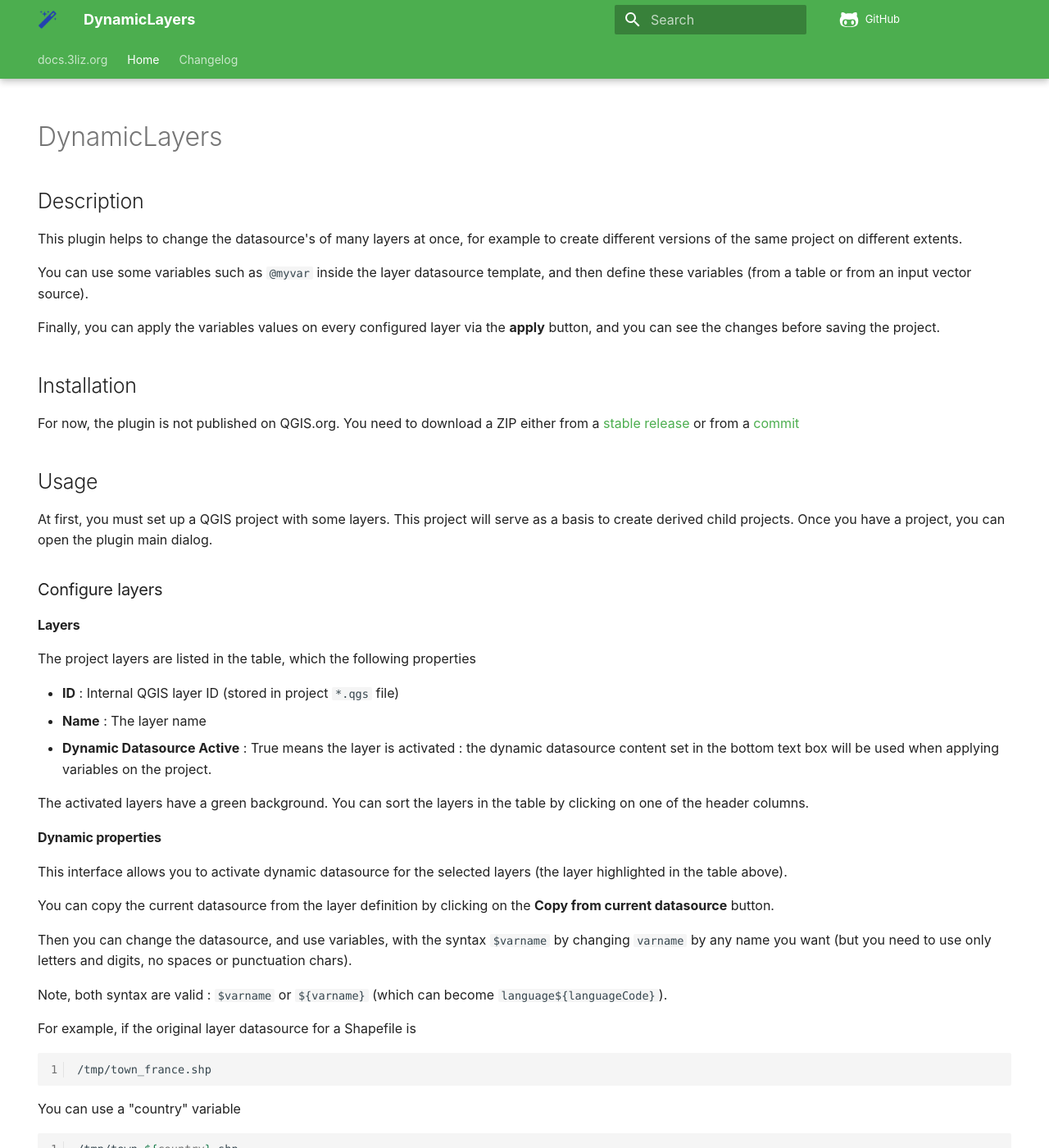
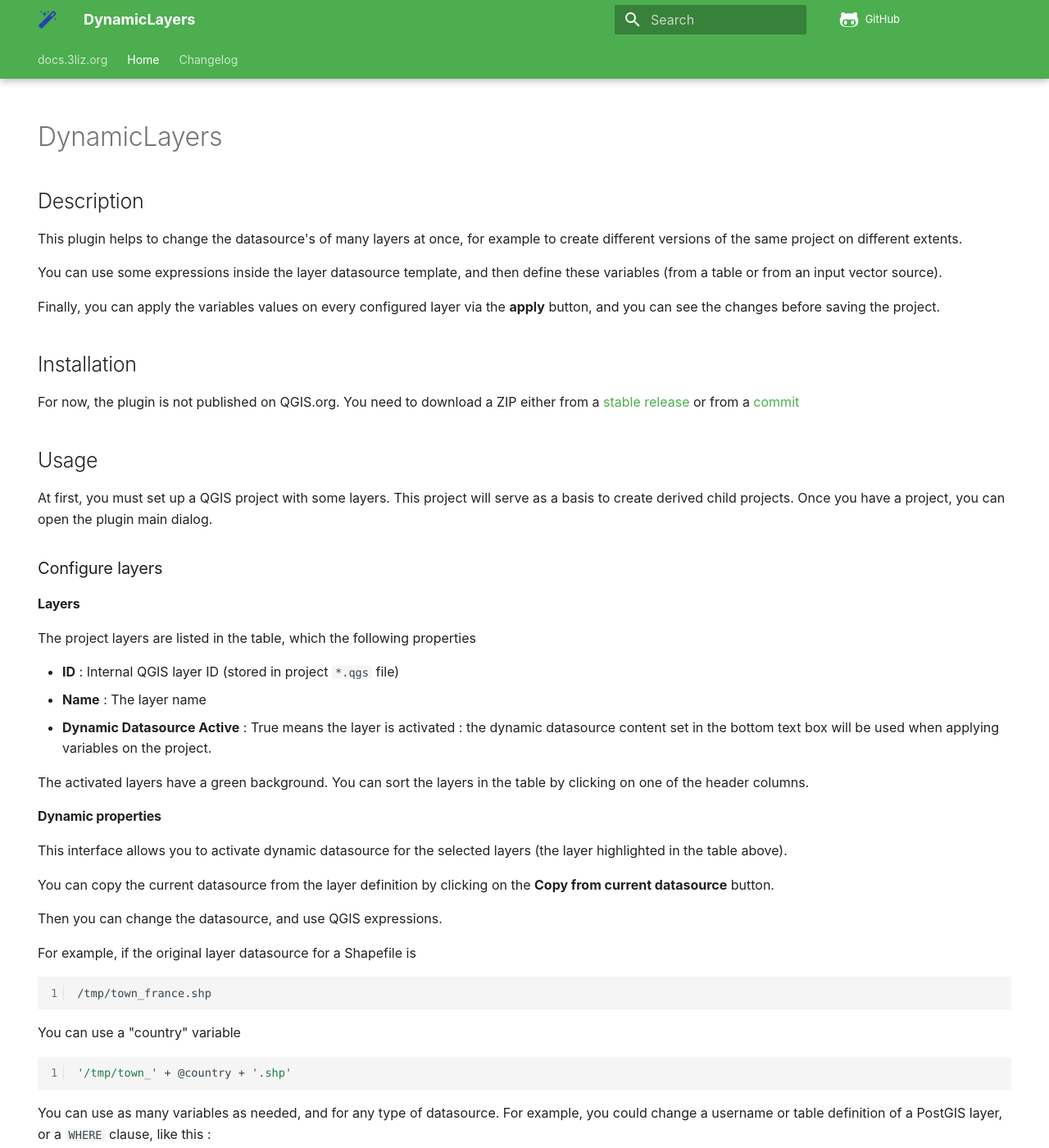
Before and after one commit to 3liz/QgisDynamicLayersPlugin, an MkDocs documentation site: the page built from docs/index.md, in a window 1280 px wide and 1400 px high. Shown: the whole window at 82% size. Built offline with MkDocs 1.6.1 and Material for MkDocs 9.7.7, drawn with Linux system fonts in a browser that asks for light colours; nearby versions of some CDN libraries; comment, search, counter and statistics services are not loaded; part of the change alters nothing that is shown; some of the changed text lies outside the part shown.

Commit message:
Update doc about QGIS expression

````diff
--- a/docs/index.md
+++ b/docs/index.md
@@ -11,7 +11,7 @@ hide:
 This plugin helps to change the datasource's of many layers at once, for example to create different versions of the
 same project on different extents.
 
-You can use some variables such as `@myvar` inside the layer datasource template, and then define these variables
+You can use some expressions inside the layer datasource template, and then define these variables
 (from a table or from an input vector source).
 
 Finally, you can apply the variables values on every configured layer via the **apply** button, and you can see the
@@ -40,18 +40,17 @@ The project layers are listed in the table, which the following properties
 * **Dynamic Datasource Active** : True means the layer is activated : the dynamic datasource content set in the bottom
   text box will be used when applying variables on the project.
 
-The activated layers have a green background. You can sort the layers in the table by clicking on one of the header columns.
+The activated layers have a green background. You can sort the layers in the table by clicking on one of the header
+columns.
 
 #### Dynamic properties
 
-This interface allows you to activate dynamic datasource for the selected layers (the layer highlighted in the table above).
+This interface allows you to activate dynamic datasource for the selected layers (the layer highlighted in the table
+above).
 
 You can copy the current datasource from the layer definition by clicking on the **Copy from current datasource** button.
 
-Then you can change the datasource, and use variables, with the syntax `$varname` by changing `varname` by any name you
-want (but you need to use only letters and digits, no spaces or punctuation chars).
-
-Note, both syntax are valid : `$varname` or `${varname}` (which can become `language${languageCode}`).
+Then you can change the datasource, and use QGIS expressions.
 
 For example, if the original layer datasource for a Shapefile is
 
@@ -62,18 +61,18 @@ For example, if the original layer datasource for a Shapefile is
 You can use a "country" variable
 
 ```bash
-/tmp/town_${country}.shp
+'/tmp/town_' + @country + '.shp'
 ```
 
 You can use as many variables as needed, and for any type of datasource. For example, you could change a username or
 table definition of a PostGIS layer, or a `WHERE` clause, like this :
 
 ```sql
-service='myservice' sslmode=disable key='gid' table="(
+'service=\'myservice\'
+key=\'gid\' table="(
 SELECT row_number() OVER () AS gid, *
 FROM mytable
-WHERE year = ${year}
-)" sql=
+WHERE year = ' || "year" || ')" sql='
 ```
 
 #### Use variables in QGIS layer properties
@@ -98,7 +97,7 @@ This tab allows you to define 2 different things:
   You can also use variables in these parameters, such as the following example for the title
 
 ```
-Map of the towns of $country (year : ${year} )
+concat('Map of the towns of ', "country", ' (year : ', "year", ')')
 ```
 
 You can use the button **Copy properties from project** to get the title and description which are set in the project
````
